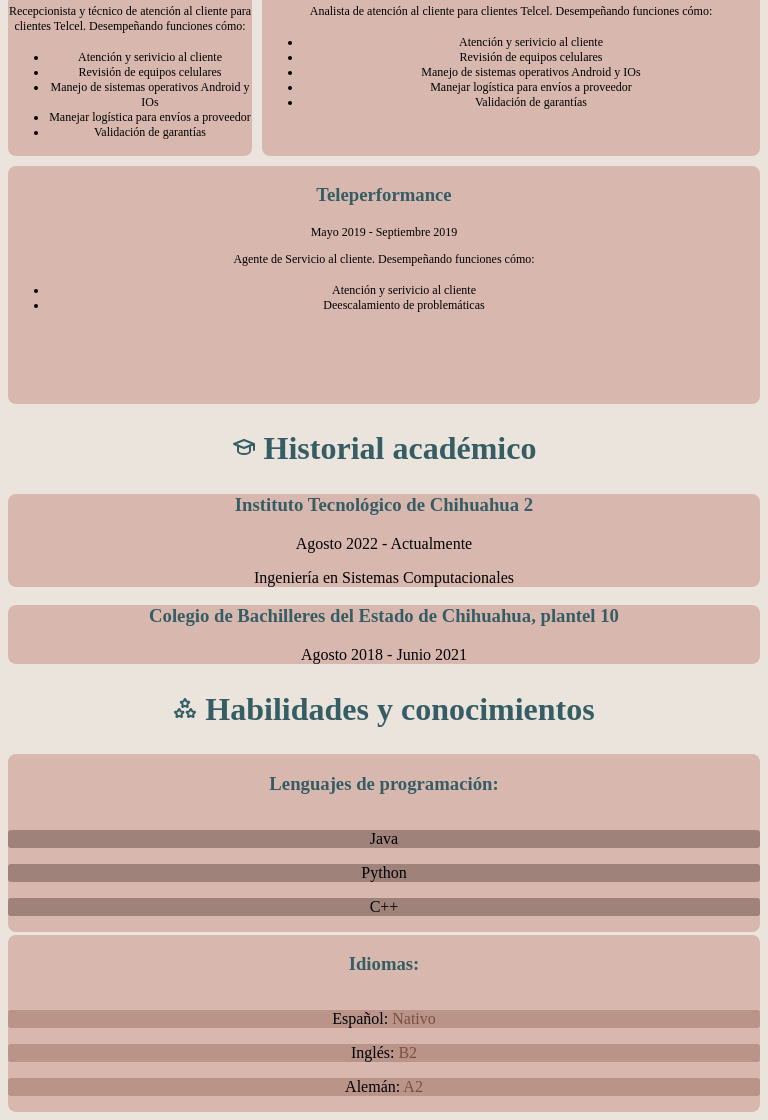
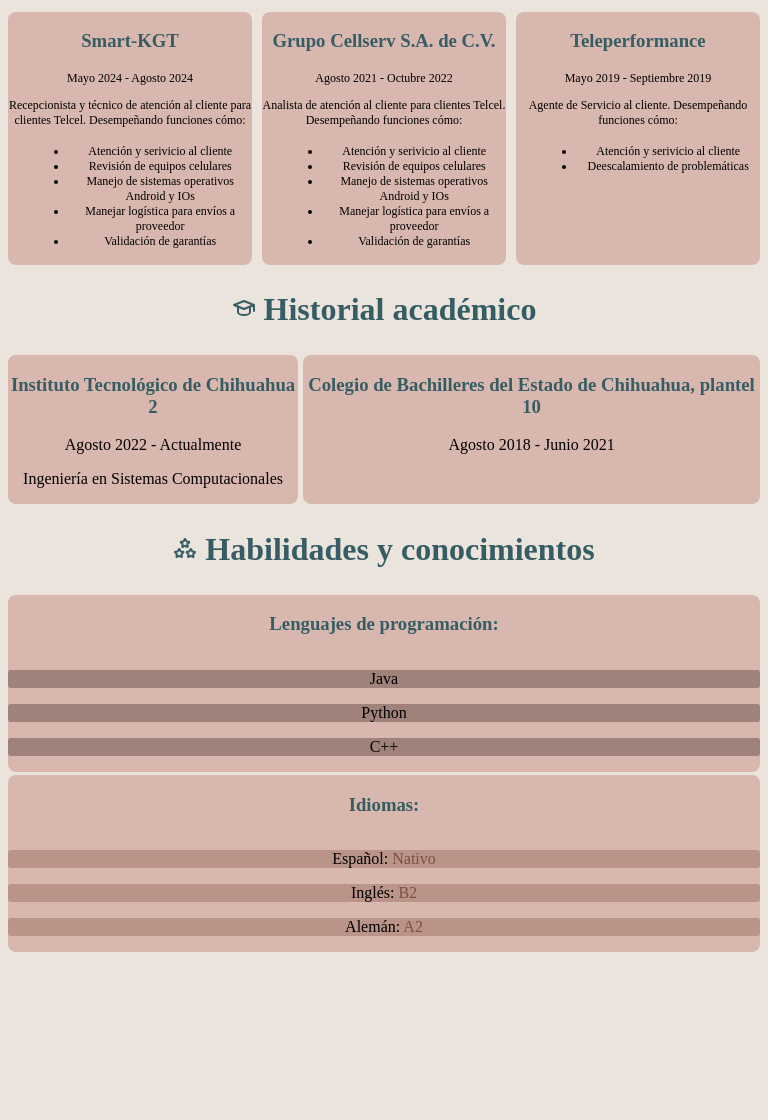
Before and after one commit to carlosgr55/CV_HTML_CSS, a plain HTML site: page index.html in a window 768 px wide. Shown: the part 421-1541 px from the top of the page. After the commit the page ends 1381 px from the top, so only its background shows below. Drawn offline with Linux system fonts and the light colour scheme; a web font is replaced by a local one.

Commit message:
ACADEMICA Y LABORAL 768

```diff
--- a/styles.css
+++ b/styles.css
@@ -69,19 +69,31 @@
 }
 
 @media (max-width: 768px) and (min-width: 468.1px) {
+
+    .contAcad{
+        display: flex;
+        flex-direction: row;
+        gap: 5px;
+    }
+
   .contLaboral {
     grid-template-columns: repeat(3, 1fr);
-    grid-template-rows: 1fr 1fr;
+    grid-template-rows: 1fr;
+    gap: 5px;
   }
 
-  .laboral:nth-child(1) {
-    grid-column: 1/2;
+  .laboral li {
+    margin-left: 10%;
+    font-size: 0.95rem;
   }
-  .laboral:nth-child(2) {
-    grid-column: 2/4;
+  .contLaboral:nth-child(1) {
+    grid-column: span 2;
+}
+  .contLaboral:nth-child(2) {
+    grid-column: span 1;
   }
-  .laboral:nth-child(3) {
-    grid-column: 1/4;
+  .contLaboral:nth-child(3) {
+    grid-column: span 1;
   }
   .laboral p {
     text-align: center;
@@ -97,6 +109,9 @@
   }
   h2 {
     font-size: 2rem;
+  }
+  h1{
+    font-size: 3rem;
   }
 
   nav {
```
